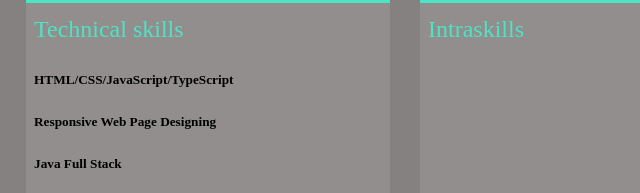
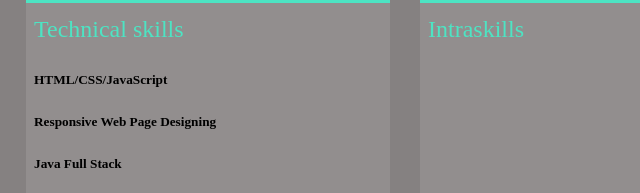
Before and after one commit to devskweb/skwebprofile, a website: page file/about.html in a window 1280 px wide. Shown: the part 590-783 px from the top of the page, 432-1072 px from the left. Drawn offline with Linux system fonts and the light colour scheme.

Commit message:
skillsetupdated

```diff
--- a/file/about.html
+++ b/file/about.html
@@ -68,7 +68,7 @@
         </div>
         <div class="info skills">
           <h2>Technical skills</h2>
-          <h5>HTML/CSS/JavaScript/TypeScript</h5>
+          <h5>HTML/CSS/JavaScript</h5>
           <h5>Responsive Web Page Designing</h5>
           <h5>Java Full Stack<br /></h5>
           <h5>Angualar<br /></h5>
```
